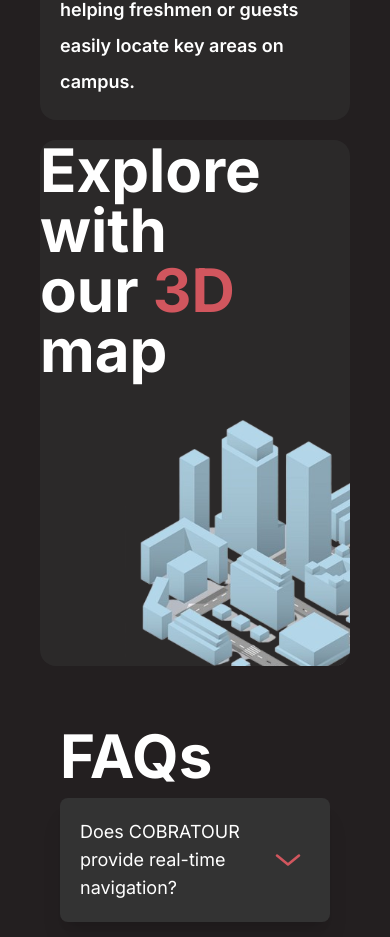
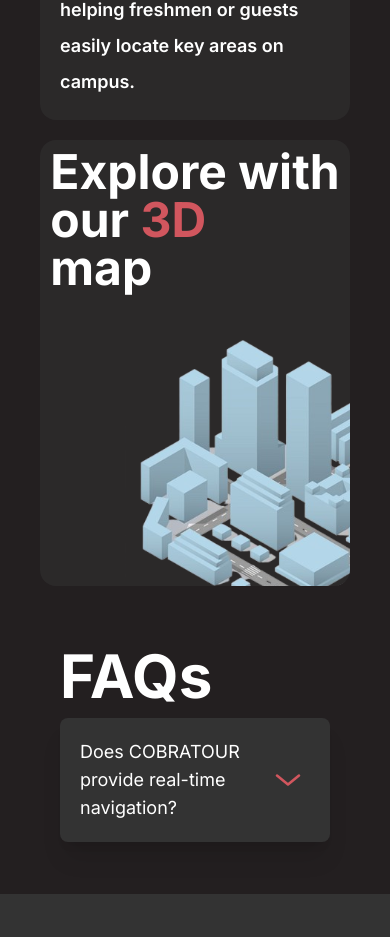
Before and after one commit to jikaza04/CobraTour-Backend-V3, a React (Vite) app: page / in a window 390 px wide. Shown: the part 1056-1993 px from the top of the page. Built offline with nearby package versions, Linux system fonts and the light colour scheme.

Commit message:
Admin UI/UX improved

```diff
--- a/src/Admin/AdminAccount.jsx
+++ b/src/Admin/AdminAccount.jsx
@@ -19,20 +19,20 @@
     <section className="header-margin inter">
 
     <label className="text-4xl font-semibold">Account</label>
-    <section className="flex justify-between items-center py-5 gap-5">
-      <span className='flex items-center gap-5'>
+    <section className="flex flex-col lg:flex-row justify-between items-center py-5 gap-5">
+      <span className='flex  items-center gap-5'>
         <div className='profile-container'>
         <img src={SampleProfile} alt="Profile"/>
         </div>
         <span className='flex flex-col gap-2'>
         <h1 className='profile-label'>Sample Name</h1>
-        <h1>CobraTour Admin</h1>
+        <h1 className='lg:text-base text-xs'>CobraTour Admin</h1>
       </span>
     </span>
         <button className='button-dashboard '>Change Picture</button>
     </section>
     <section className='account-container'>
-      <div className='flex justify-between items-center my-3'>
+      <div className='flex flex-col lg:flex-row  lg:justify-between items-start lg:items-center my-3'>
         <span className='block'>
           <h1 className='account-label'>Username:</h1>
           <label className='text-maroon-custom'>Sample Username</label>
@@ -49,7 +49,7 @@
         </span>
           <button onClick={openNewuserName} className='button-dashboard '>Edit Username</button>
         </div>
-          <div className='flex justify-between items-center my-3'>
+          <div className='flex flex-col lg:flex-row  lg:justify-between items-start lg:items-center my-3'>
             <span className='block'>
             <h1 className='account-label'>Password:</h1>
             <label className='text-maroon-custom'>*******</label>
@@ -58,13 +58,13 @@
             <label className='text-maroon-custom'>Change Password:</label>
             <input type="password" name="newPassword" placeholder='New Password' className='modal-input'/>
             <span className='flex flex-row gap-2 items-center justify-end my-2'>
-              <button onClick={closeNewPassword} className='account-cancel'>Cancel</button>
+              <button type='reset' onClick={closeNewPassword} className='account-cancel'>Cancel</button>
               <input type='submit' name='newusername' className='account-submit'></input>
             </span>
           </form>
           )}
         </span>
-            <button onClick={openNewPassword} className='button-dashboard '>Edit Password</button>
+            <button onClick={openNewPassword} className='button-dashboard'>Edit Password</button>
       </div>
     </section>
     </section>
--- a/src/Admin/AdminContent.jsx
+++ b/src/Admin/AdminContent.jsx
@@ -273,7 +273,7 @@
                 {/* Delete Warning Modal */}
                 {deleteModal && (
                     <section id="warning-modal" className="modal-section" onClick={closeDeleteModal}>
-                        <div className="modal-content justify-center items-center size-3/5" onClick={(e) => e.stopPropagation()}>
+                        <div className="modal-content justify-center items-center lg:size-3/5" onClick={(e) => e.stopPropagation()}>
                             <span className="flex flex-col items-center">
                                 <img src={AdminWarning} alt="Warning" className="w-36" />
                                 <h1 className="font-bold text-2xl">WARNING!</h1>
@@ -289,7 +289,7 @@
                 {/* Add Content Modal */}
                 {addModal && (
                     <section id="add-modal" className="modal-section" onClick={closeAddModal}>
-                        <div className="modal-content w-full h-v-modal mx-4 lg:size-3/5" onClick={(e) => e.stopPropagation()}>
+                        <div className="modal-content h-v-modal mx-4 lg:size-3/5" onClick={(e) => e.stopPropagation()}>
                             <span className="flex flex-col overflow-hidden w-full lg:size-full justify-center items-center border-dashed border-2 m-1 rounded-3xl border-maroon-custom">
                                 {newContent.image ? (
                                     <img src={newContent.image} className="h-50" alt="Selected" style={{ objectFit: 'fit' }} />
--- a/src/Admin/AdminDashboard.jsx
+++ b/src/Admin/AdminDashboard.jsx
@@ -84,7 +84,7 @@
 
             {/* Locations Feedback Table */}
             {activeTable === "Locations-Feedback" && (
-            <section className="overflow-x-auto lg:overflow-visible">
+            <section className="overflow-x-auto p-5 lg:p-0 lg:overflow-visible">
                 <table className="table-feedback  my-4">
                     <thead>
                             <th>Id</th>
@@ -112,6 +112,7 @@
 
             {/* Web Feedback Table */}
             {activeTable === "Web-Feedback" && (
+            <section className="overflow-x-auto p-5 lg:p-0 lg:overflow-visible">
                 <table className="table-feedback overflow-auto lg:overflow-hidden my-4">
                     <thead>
                             <th>Id</th>
@@ -132,6 +133,7 @@
                         ))}
                     </tbody>
                 </table>
+             </section>
             )}
         </header>
     );
--- a/src/Client/ClientHome.jsx
+++ b/src/Client/ClientHome.jsx
@@ -47,15 +47,16 @@
           <span className='text-light-maroon'>COBRATOUR</span> is a campus navigation website for Southwestern University PHINMA <span className='text-light-maroon'>main campus</span> , helping freshmen or guests easily locate key areas on campus.
           </p>
         </div>
-        <div className='home-about-container'>
-          <p className='text-6xl lg:w-96 font-bold lg:px-3'>
+      <Link to='/clientExplore'>
+        <div className='home-about-container cursor-pointer'>
+          <p className='lg:text-6xl text-5xl lg:p-0 md:p-0 p-2 lg:w-96 font-bold lg:px-3'>
           Explore with <br/> our <span className='text-light-maroon'> 3D</span> <br/>map
           </p>
           <div className='m-0 p-0 flex justify-end '>
             <img src={Isomap} alt="isomap" className='w-iso h-fit border-none relative left-20 lg:left-10  ' />
           </div>
         </div>
-
+      </Link>
       </section>
 
       <section className='mx-10 my-5 p-5 lg:mx-20 block' id='faq-section'>
--- a/src/index.css
+++ b/src/index.css
@@ -216,6 +216,8 @@
     rounded-2xl
     hover:shadow-lg
     duration-150
+    lg:text-base
+    text-xs
     ;
   }
 }
@@ -264,7 +266,8 @@
 @layer components{
   .profile-label{
     @apply
-    text-4xl
+    lg:text-4xl
+    text-xl
     font-medium
     ;
   }
@@ -718,13 +721,14 @@
   .gallery-section{
     @apply
     grid
-    grid-rows-1
-    items-stretch
-    min-h-screen
+    grid-cols-1
+    items-start
+    gap-y-0
     w-full
     overflow-hidden
     md:grid-cols-2
     md:gap-5
+    lg:grid-cols-3
     cursor-pointer
     ;
   }
```
